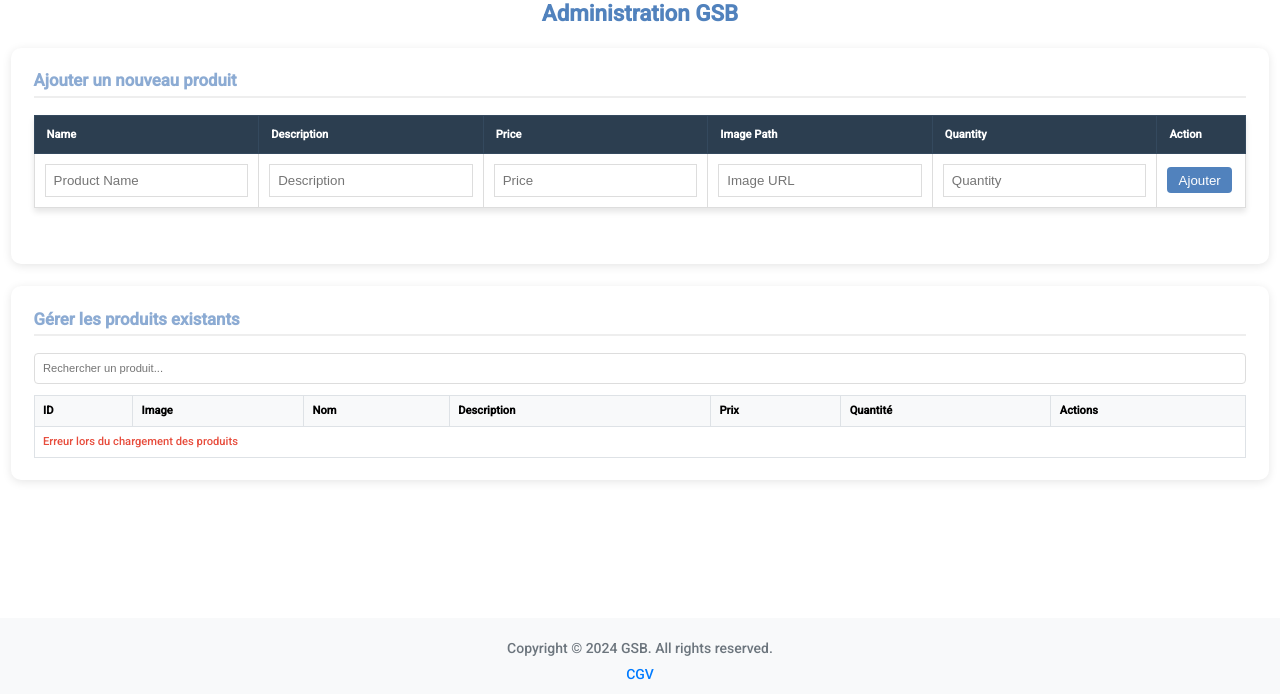
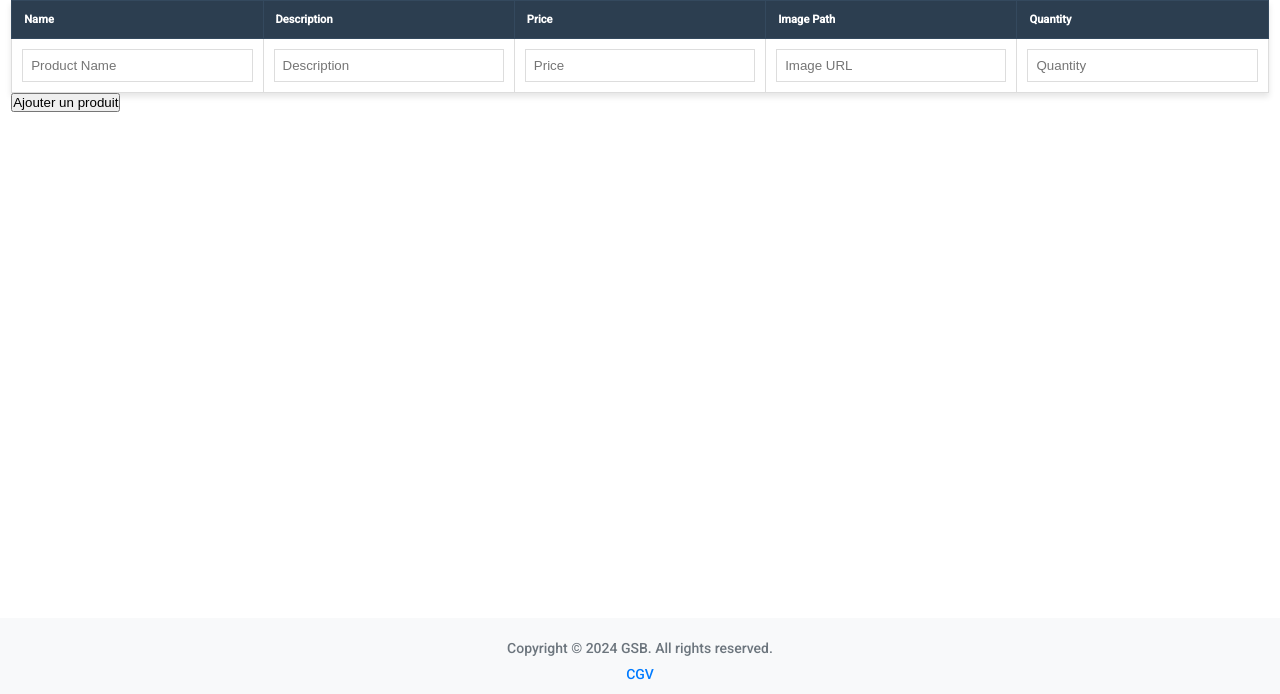
Before and after one commit to fluffy1211/GSB-FrontWeb, a PHP site: page /admin.html in a window 1280 px wide. Shown: the part 106-800 px from the top of the page. Run offline with PHP 8.4, Linux system fonts and the light colour scheme; some libraries are stand-ins or nearby versions.

Commit message:
simplify admin panel layout and remove unused product management features

```diff
--- a/admin.html
+++ b/admin.html
@@ -3,7 +3,7 @@
 <head>
     <meta charset="UTF-8">
     <meta name="viewport" content="width=device-width, initial-scale=1.0">
-    <title>Admin Panel - GSB</title>
+    <title>Document</title>
     <link rel="stylesheet" href="css/style.css">
     <!-- Font Awesome -->
     <link rel="stylesheet" href="https://cdnjs.cloudflare.com/ajax/libs/font-awesome/6.6.0/css/all.min.css"
@@ -16,10 +16,6 @@
 <body>
     <header id="header-placeholder"></header>
     <main>
-        <h1 class="admin-title">Administration GSB</h1>
-
-        <section class="admin-section">
-            <h2>Ajouter un nouveau produit</h2>
         <table class="inventory-table">
             <thead>
                 <tr>
@@ -28,7 +24,6 @@
                     <th>Price</th>
                     <th>Image Path</th>
                     <th>Quantity</th>
-                        <th>Action</th>
                 </tr>
             </thead>
             <tbody>
@@ -38,41 +33,12 @@
                     <td><input type="number" placeholder="Price" step="0.01"></td>
                     <td><input type="text" placeholder="Image URL"></td>
                     <td><input type="number" placeholder="Quantity"></td>
-                        <td><button id="product" class="admin-btn">Ajouter</button></td>
                 </tr>
             </tbody>
         </table>
-            <div id="message" class="admin-message"></div>
-        </section>
-
-        <section class="admin-section">
-            <h2>Gérer les produits existants</h2>
-            <div class="admin-filter">
-                <input type="text" id="product-search" placeholder="Rechercher un produit...">
-            </div>
-            <div id="products-container" class="admin-products">
-                <table class="admin-table">
-                    <thead>
-                        <tr>
-                            <th>ID</th>
-                            <th>Image</th>
-                            <th>Nom</th>
-                            <th>Description</th>
-                            <th>Prix</th>
-                            <th>Quantité</th>
-                            <th>Actions</th>
-                        </tr>
-                    </thead>
-                    <tbody id="products-list">
-                        <!-- Products will be loaded here dynamically -->
-                        <tr><td colspan="7" class="loading-message">Chargement des produits...</td></tr>
-                    </tbody>
-                </table>
-            </div>
-        </section>
+        <button id="product">Ajouter un produit</button>
+        <div id="message"></div>
     </main>
-
     <footer id="footer-placeholder"></footer>
-
 </body>
 </html>
--- a/css/style.css
+++ b/css/style.css
@@ -1984,121 +1984,3 @@
         width: 30%;
     }
 }
-
-/* Admin Panel Styles */
-.admin-title {
-    text-align: center;
-    margin-bottom: 2rem;
-    color: var(--primary-color);
-}
-
-.admin-section {
-    background-color: white;
-    border-radius: 10px;
-    padding: 2rem;
-    margin-bottom: 2rem;
-    box-shadow: 0 2px 10px rgba(0, 0, 0, 0.1);
-}
-
-.admin-section h2 {
-    color: var(--secondary-color);
-    margin-bottom: 1.5rem;
-    border-bottom: 2px solid #eee;
-    padding-bottom: 0.5rem;
-}
-
-.admin-btn {
-    background-color: var(--primary-color);
-    color: white;
-    border: none;
-    padding: 0.5rem 1rem;
-    border-radius: 4px;
-    cursor: pointer;
-    display: flex;
-    align-items: center;
-    justify-content: center;
-    gap: 0.5rem;
-    transition: background-color 0.3s;
-}
-
-.admin-btn:hover {
-    background-color: var(--secondary-color);
-}
-
-.admin-btn.delete-product {
-    background-color: #e74c3c;
-}
-
-.admin-btn.delete-product:hover {
-    background-color: #c0392b;
-}
-
-.admin-message {
-    margin-top: 1rem;
-    padding: 1rem;
-    border-radius: 4px;
-    font-weight: bold;
-}
-
-.admin-message.success {
-    background-color: #d4edda;
-    color: #155724;
-}
-
-.admin-message.error {
-    background-color: #f8d7da;
-    color: #721c24;
-}
-
-.admin-table {
-    width: 100%;
-    border-collapse: collapse;
-    margin-top: 1rem;
-}
-
-.admin-table th,
-.admin-table td {
-    padding: 0.75rem;
-    border: 1px solid #dee2e6;
-    text-align: left;
-}
-
-.admin-table th {
-    background-color: #f8f9fa;
-    font-weight: bold;
-}
-
-.admin-table tr:nth-child(even) {
-    background-color: #f8f9fa;
-}
-
-.admin-product-image {
-    width: 60px;
-    height: 60px;
-    object-fit: cover;
-    border-radius: 4px;
-}
-
-.admin-filter {
-    margin-bottom: 1rem;
-}
-
-.admin-filter input {
-    width: 100%;
-    padding: 0.75rem;
-    border: 1px solid #ddd;
-    border-radius: 4px;
-    font-size: 1rem;
-}
-
-.loading-message,
-.no-products,
-.error-message {
-    text-align: center;
-    padding: 2rem;
-    color: #666;
-}
-
-.error-message {
-    color: #e74c3c;
-}
--- a/js/admin.js
+++ b/js/admin.js
@@ -1,16 +1,5 @@
 const messageDiv = document.getElementById('message');
-console.log('admin.js loaded');
-
-// Base URL for API calls
-const API_BASE_URL = 'http://192.168.1.61:3001';
-
-// Initialize the admin page
-document.addEventListener('DOMContentLoaded', () => {
-    loadProducts();
-    setupSearchFilter();
-});
-
-// Handle product addition
+console.log('admin.js');
 document.getElementById('product').addEventListener('click', async () => {
     const name = document.querySelector('input[placeholder="Product Name"]').value;
     const description = document.querySelector('input[placeholder="Description"]').value;
@@ -21,7 +10,7 @@
     const productData = { name, description, price, imagePath, quantity };
 
     try {
-        const response = await fetch(`${API_BASE_URL}/admin/add`, {
+        const response = await fetch('http://192.168.1.61:3001/admin/add', {
             method: 'POST',
             headers: {
                 'Content-Type': 'application/json'
@@ -29,139 +18,19 @@
             body: JSON.stringify(productData)
         });
 
+
+
         if (response.ok) {
-            console.log('Product added successfully');
+            console.log('ça marche');
             messageDiv.textContent = "Produit bien ajouté!";
-            messageDiv.className = "admin-message success";
-
-            // Clear form
-            document.querySelectorAll('input[type="text"], input[type="number"]').forEach(input => {
-                input.value = '';
-            });
-
-            // Reload products list
-            loadProducts();
         } else {
-            console.log("Error adding product");
+            console.log("Erreur dans l'ajout");
             messageDiv.textContent = "Erreur dans l'ajout";
-            messageDiv.className = "admin-message error";
         }
     } catch (error) {
         console.error('Error:', error);
+        console.log('Erreur dans la requête');
+        const messageDiv = document.getElementById('message');
         messageDiv.textContent = "Erreur dans la requête";
-        messageDiv.className = "admin-message error";
     }
 });
-
-// Load all products from the database
-async function loadProducts() {
-    const productsList = document.getElementById('products-list');
-
-    try {
-        const response = await fetch(`${API_BASE_URL}/admin/products`);
-        if (!response.ok) {
-            throw new Error('Failed to fetch products');
-        }
-
-        const products = await response.json();
-
-        if (products.length === 0) {
-            productsList.innerHTML = `<tr><td colspan="7" class="no-products">Aucun produit trouvé</td></tr>`;
-            return;
-        }
-
-        productsList.innerHTML = products.map(product => `
-            <tr data-id="${product.id_product}" data-name="${product.name}">
-                <td>${product.id_product}</td>
-                <td>
-                    <img src="${product.imagePath || 'assets/placeholder-product.png'}"
-                         alt="${product.name}"
-                         class="admin-product-image"
-                         onerror="this.src='assets/placeholder-product.png'">
-                </td>
-                <td>${product.name}</td>
-                <td class="product-description">${product.description.substring(0, 50)}${product.description.length > 50 ? '...' : ''}</td>
-                <td>${product.price}€</td>
-                <td>${product.quantity}</td>
-                <td>
-                    <button class="admin-btn delete-product" data-id="${product.id_product}">
-                        <i class="fas fa-trash"></i> Supprimer
-                    </button>
-                </td>
-            </tr>
-        `).join('');
-
-        // Add event listeners to delete buttons
-        document.querySelectorAll('.delete-product').forEach(button => {
-            button.addEventListener('click', handleDeleteProduct);
-        });
-
-    } catch (error) {
-        console.error('Error loading products:', error);
-        productsList.innerHTML = `<tr><td colspan="7" class="error-message">Erreur lors du chargement des produits</td></tr>`;
-    }
-}
-
-// Handle product deletion
-async function handleDeleteProduct(event) {
-    const productId = event.currentTarget.dataset.id;
-    const productRow = event.currentTarget.closest('tr');
-    const productName = productRow.dataset.name;
-
-    if (confirm(`Êtes-vous sûr de vouloir supprimer "${productName}" ?`)) {
-        try {
-            const response = await fetch(`${API_BASE_URL}/admin/product/${productId}`, {
-                method: 'DELETE',
-                headers: {
-                    'Content-Type': 'application/json'
-                }
-            });
-
-            if (response.ok) {
-                // Remove the row from the table
-                productRow.remove();
-
-                // Show success message
-                messageDiv.textContent = `Produit "${productName}" supprimé avec succès`;
-                messageDiv.className = "admin-message success";
-
-                // Check if table is now empty
-                const productsList = document.getElementById('products-list');
-                if (productsList.children.length === 0) {
-                    productsList.innerHTML = `<tr><td colspan="7" class="no-products">Aucun produit trouvé</td></tr>`;
-                }
-            } else {
-                const error = await response.json();
-                messageDiv.textContent = `Erreur: ${error.error || 'Une erreur est survenue'}`;
-                messageDiv.className = "admin-message error";
-            }
-        } catch (error) {
-            console.error('Error deleting product:', error);
-            messageDiv.textContent = "Erreur lors de la suppression du produit";
-            messageDiv.className = "admin-message error";
-        }
-    }
-}
-
-// Setup the search filter
-function setupSearchFilter() {
-    const searchInput = document.getElementById('product-search');
-    if (!searchInput) return;
-
-    searchInput.addEventListener('input', () => {
-        const searchTerm = searchInput.value.toLowerCase();
-        const productRows = document.querySelectorAll('#products-list tr');
-
-        productRows.forEach(row => {
-            const productName = row.dataset.name?.toLowerCase() || '';
-            const productId = row.dataset.id || '';
-            const description = row.querySelector('.product-description')?.textContent?.toLowerCase() || '';
-
-            if (productName.includes(searchTerm) || productId.includes(searchTerm) || description.includes(searchTerm)) {
-                row.style.display = '';
-            } else {
-                row.style.display = 'none';
-            }
-        });
-    });
-}
--- a/routes/adminRoute.js
+++ b/routes/adminRoute.js
@@ -5,7 +5,5 @@
 router.post('/add', adminController.addProduct)
 router.post('/addPraticien', adminController.addPraticien);
 router.delete('/praticien/:id', adminController.removePraticien);
-router.delete('/product/:id', adminController.removeProduct);
-router.get('/products', adminController.getProducts);
 
 module.exports = router;
```
Also changed, not shown: controllers/adminController.js (+0 -73 lines). Lines whose indentation alone changed are shown as unchanged.
